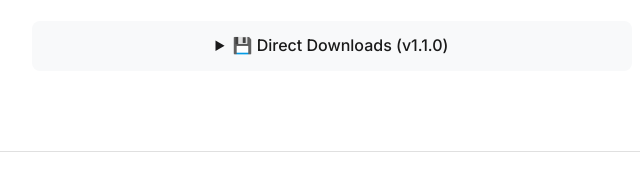
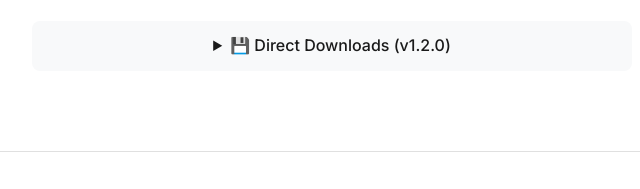
Before and after one commit to cdobratz/AzG-Landing, a plain HTML site: page index.html in a window 1280 px wide. Shown: the part 3175-3364 px from the top of the page, 308-948 px from the left. Drawn offline with Linux system fonts and the light colour scheme.

Commit message:
docs: update user-facing CLI version to v1.2.0
Point the download label and llms.txt install note at AzGuard CLI v1.2.0 (2026-11-23). Leave the install.sh checksum fixture unchanged.

Co-authored-by: Cassidy  <cdobratz@users.noreply.github.com>

```diff
--- a/index.html
+++ b/index.html
@@ -257,7 +257,7 @@ scoop install azguard</code>
             </div>
 
             <details>
-                <summary>💾 Direct Downloads (v1.1.0)</summary>
+                <summary>💾 Direct Downloads (v1.2.0)</summary>
                 <p style="margin-top: 16px;">
                     <a href="https://github.com/cdobratz/AzGuard/releases/latest" target="_blank" class="btn btn-secondary">Download Latest Release from GitHub</a>
                 </p>
```
Also changed, not shown: llms.txt.
